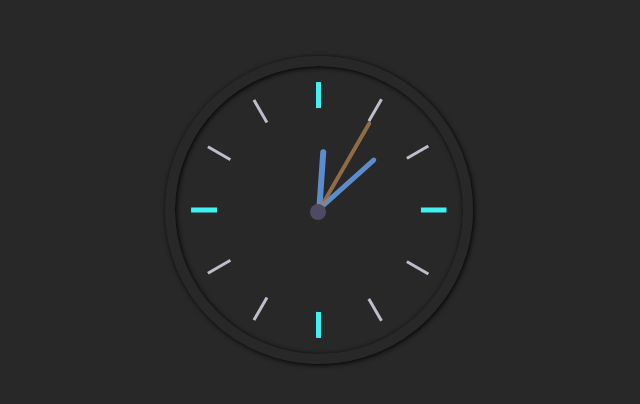
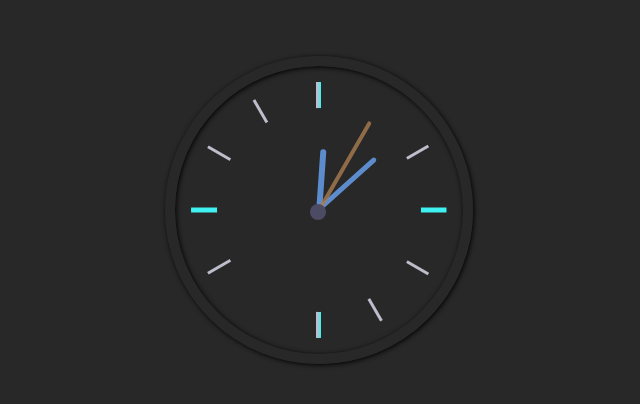
Before and after one commit to MuzaffarGujjar/Analog-Clock, a plain HTML site: page index.html in a window 1280 px wide. Shown: the part 190-594 px from the top of the page, 321-961 px from the left. Drawn offline with Linux system fonts and the light colour scheme.

Commit message:
Update index.html

```diff
--- a/index.html
+++ b/index.html
@@ -7,7 +7,7 @@
 <body>
     <div id="clock">
         <div id="clockInner">
-            <div class="marking marking-one"></div>
+            <div class="marking you"></div>
             <div class="marking marking-two"></div>
             <div class="marking marking-three"></div>
             <div class="marking marking-four"></div>
```
